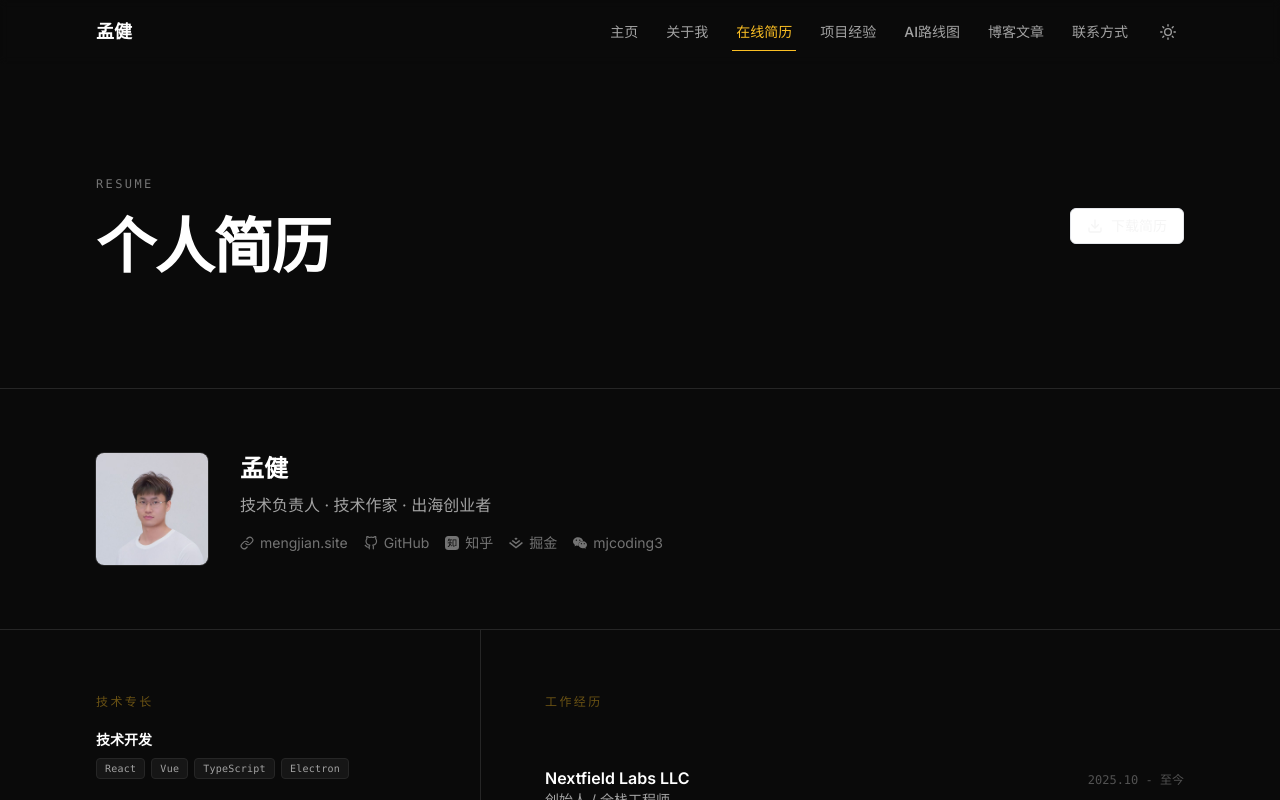
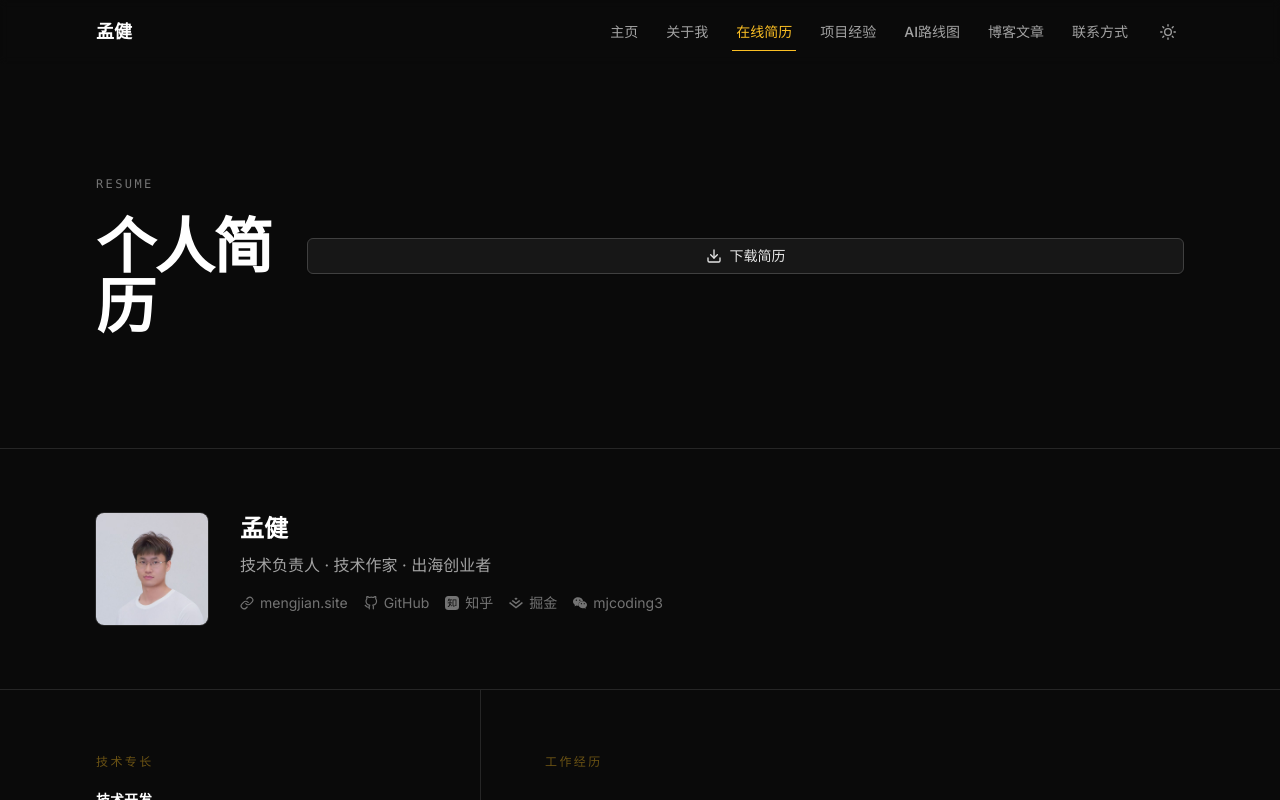
Before and after one commit to mengjian-github/homepage, a Next.js app: page /resume in a window 1280 px wide. Shown: the top 800 px of the page. Built offline with nearby package versions, Linux system fonts and the light colour scheme; what @react-pdf/renderer would draw is missing.

Commit message:
fix: 下载简历按钮深色主题适配 — 文字改亮色+amber hover

```diff
--- a/app/components/DownloadResumeButton.tsx
+++ b/app/components/DownloadResumeButton.tsx
@@ -25,7 +25,7 @@ const DownloadResumeButton = () => {
   return (
     <Button
       variant="outline"
-      className="flex items-center gap-2"
+      className="flex items-center gap-2 w-full border-neutral-700 bg-neutral-900 text-neutral-200 hover:bg-neutral-800 hover:text-amber-400 hover:border-amber-400/50 transition-colors"
       onClick={handleDownload}
     >
       <FiDownload className="w-4 h-4" />
```
